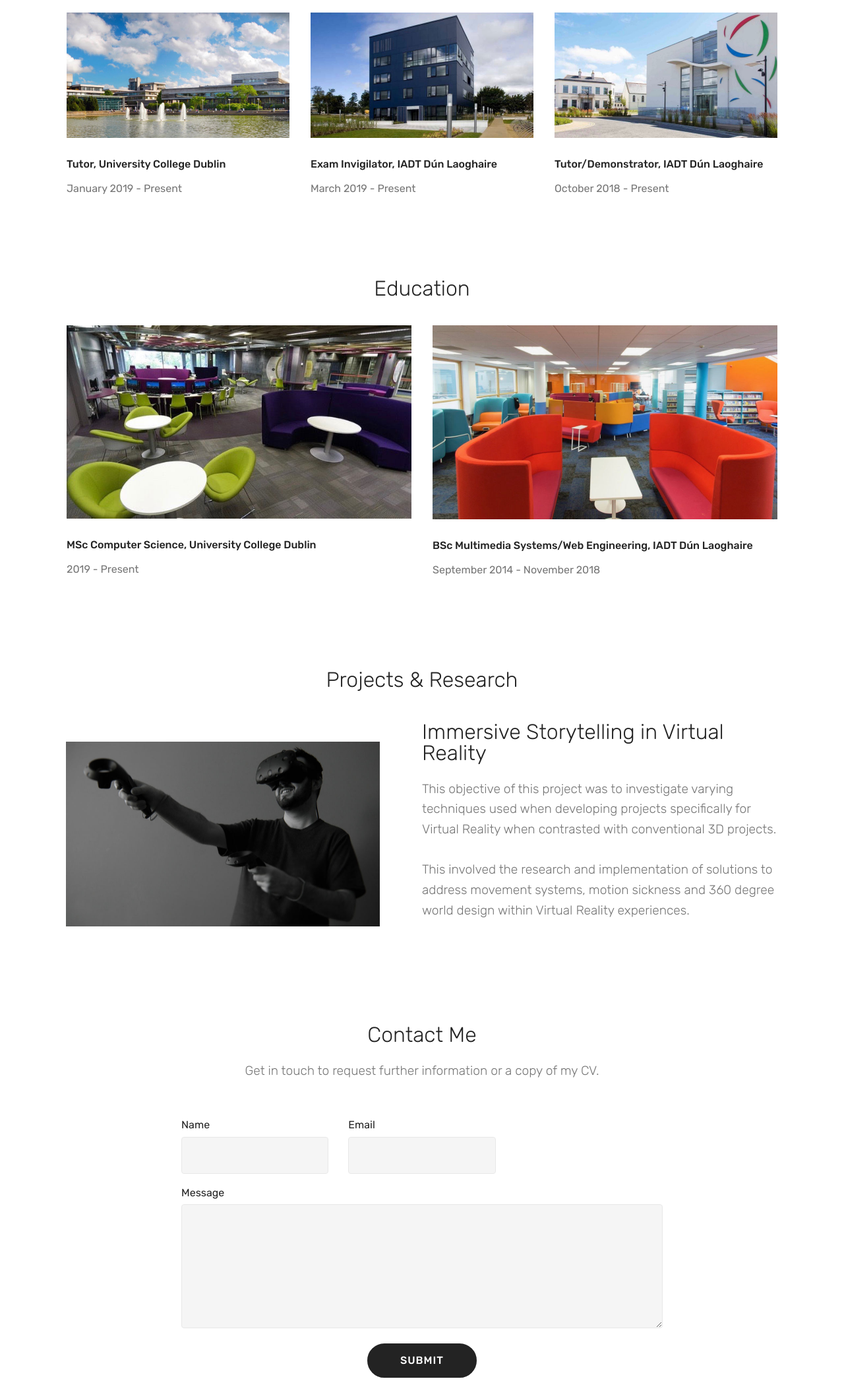
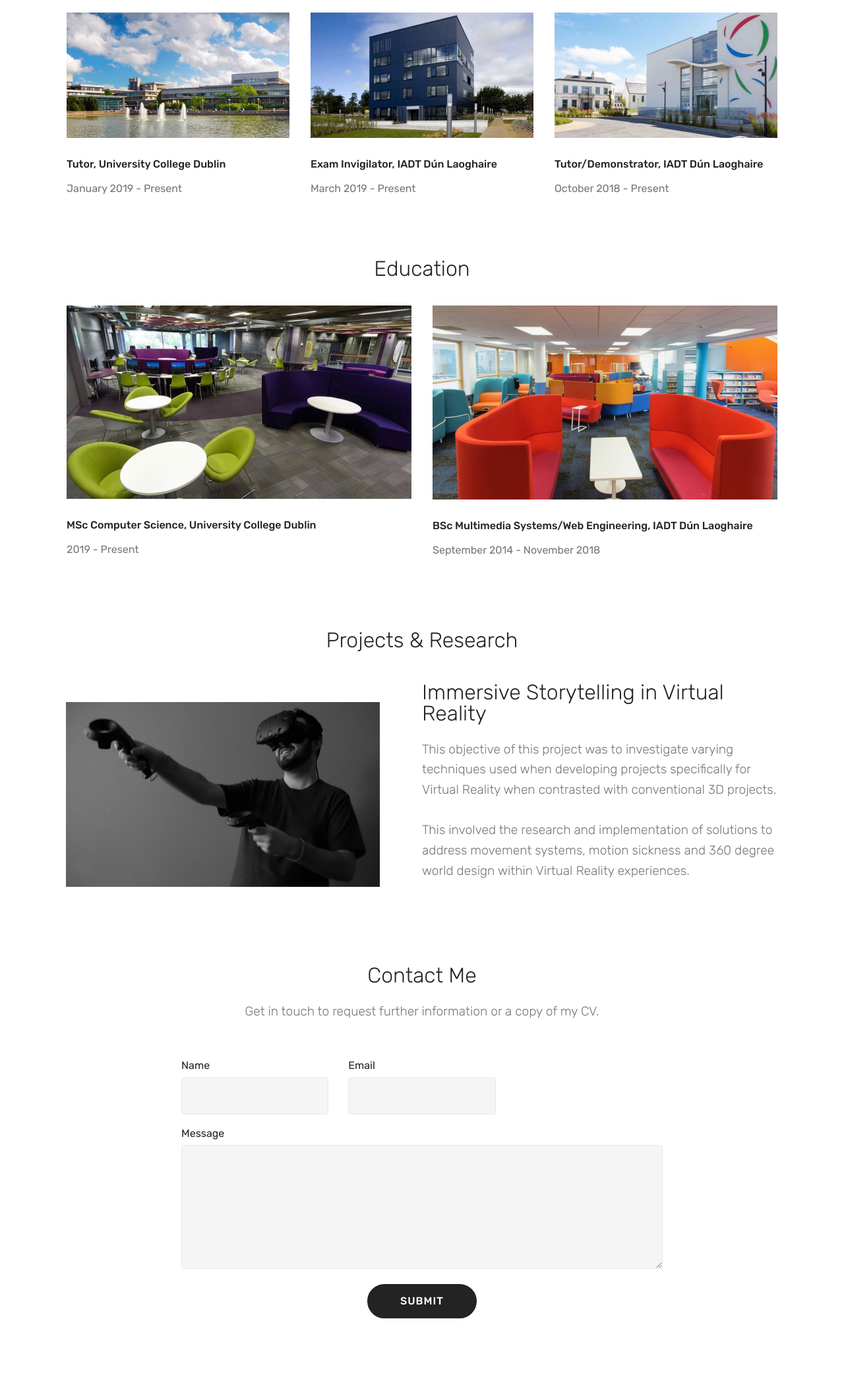
Before and after one commit to seanandrewthomas/seanandrewthomas.github.io, a plain HTML site: page index.html in a window 1280 px wide. Shown: the part 461-2560 px from the top of the page at 66% size. Drawn offline with Linux system fonts and the light colour scheme.

Commit message:
create github pages

```diff
--- a/assets/mobirise/css/mbr-additional.css
+++ b/assets/mobirise/css/mbr-additional.css
@@ -1437,7 +1437,7 @@ body {
   height: 100%;
 }
 .cid-rmfs7E190w {
-  padding-top: 90px;
+  padding-top: 60px;
   padding-bottom: 0px;
   background-color: #ffffff;
 }
@@ -1465,7 +1465,7 @@ body {
   height: 100%;
 }
 .cid-rmfuFGqy2P {
-  padding-top: 90px;
+  padding-top: 60px;
   padding-bottom: 0px;
   background-color: #ffffff;
 }
@@ -1535,7 +1535,7 @@ body {
   }
 }
 .cid-rmfygnULBc {
-  padding-top: 90px;
+  padding-top: 60px;
   padding-bottom: 90px;
   background-color: #ffffff;
 }
--- a/index.html
+++ b/index.html
@@ -42,7 +42,7 @@
 
 </section>
 
-<section class="engine"><a href="https://mobirise.info">Mobirise</a></section><section class="mbr-section content4 cid-rmfrWP6Gkt" id="content4-f">
+<section class="engine"><a href="https://mobirise.info/u">bootstrap responsive templates</a></section><section class="mbr-section content4 cid-rmfrWP6Gkt" id="content4-f">
 
 
 
@@ -228,7 +228,7 @@
         <div class="row justify-content-center">
             <div class="media-container-column col-lg-8" data-form-type="formoid">
                 <!---Formbuilder Form--->
-                <form action="https://mobirise.com/" method="POST" class="mbr-form form-with-styler" data-form-title="Mobirise Form"><input type="hidden" name="email" data-form-email="true" value="l+tIM2dNeD1qT6Xjfl4316pTlR8XD6INBj5qn4EV3ygi5U3g+87lOLdXrjthAa3aLSZHxoxrrYom5Ab0mP4lcn6tBZtBbdOHvfwkbdQ6GHv08A7uPTTWdjrutpa+NiQE">
+                <form action="https://mobirise.com/" method="POST" class="mbr-form form-with-styler" data-form-title="Mobirise Form"><input type="hidden" name="email" data-form-email="true" value="fkIhP3Lwf7z45oOh6Tws0G4dFJ+oCvwucfQuVd3eJhGwHaITxDmhije0RNIhQnYRjzautcKr1S/mG+Pdn8UPthARpjgnQ9zLIBIU0kunv1WDJ+Y34UUbYh6TQ/FSQdT7">
                     <div class="row row-sm-offset">
                         <div hidden="hidden" data-form-alert="" class="alert alert-success col-12">Thank you for getting in touch.</div>
                         <div hidden="hidden" data-form-alert-danger="" class="alert alert-danger col-12">
```
Also changed, not shown: 1 other file.
